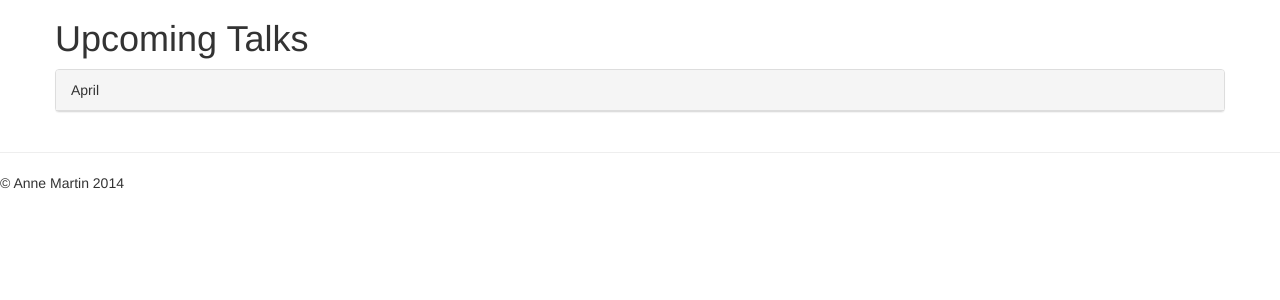
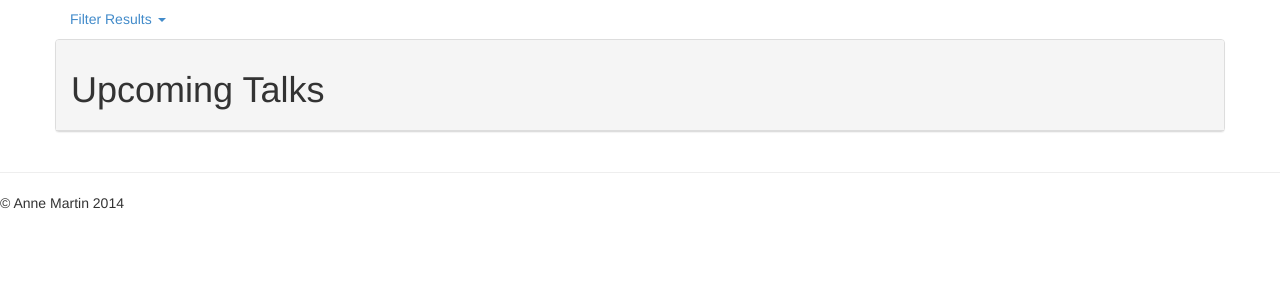
Before and after one commit to annebrogdon/Django_Seminars, a Django app: template static/templates/talks.html in a window 1280 px wide. Shown: the part 51-351 px from the top of the page. Run offline with Django 3.2, Linux system fonts and the light colour scheme; the template is opened without the code that fills it, so the values that code supplies are empty; parts of the project's set-up code (start-up, migrations or seed data) failed here and were passed over; some libraries are stand-ins or nearby versions.

Commit message:
drop down working and talk cleaning

```diff
--- a/static/templates/talks.html
+++ b/static/templates/talks.html
@@ -1,12 +1,25 @@
 {% extends 'base.html' %}
 
 {% block content %}
+<body>
+<ul class="nav nav-pills">
+  <li class="dropdown" id="menu1">
+    <a class="dropdown-toggle" data-toggle="dropdown" href="#menu1">
+      Filter Results
+      <b class="caret"></b>
+    </a>
+    <ul class="dropdown-menu">
+      <li><a href="#">Filter by Department</a></li>
+      <li><a href="#">Filer by Date</a></li>
+      <li><a href="#">Filter by Date and Department</a></li>
+    </ul>
+  </li>
 
-<h1>Upcoming Talks</h1>
+</ul>
 
 <div class="panel panel-default">
   <!-- Default panel contents -->
-  <div class="panel-heading">April</div>
+  <div class="panel-heading"><h1>Upcoming Talks</h1></div>
 
   <!-- Table -->
   <table class="table">
@@ -37,5 +50,5 @@
 {% endfor %}
   </table>
 </div>
-
+</body>
 {% endblock %}
```
Also changed, not shown: src/signups/models.py (+9 -0 lines), src/db.sqlite3, src/signups/views.py (line endings or trailing spaces), 2 other files.
